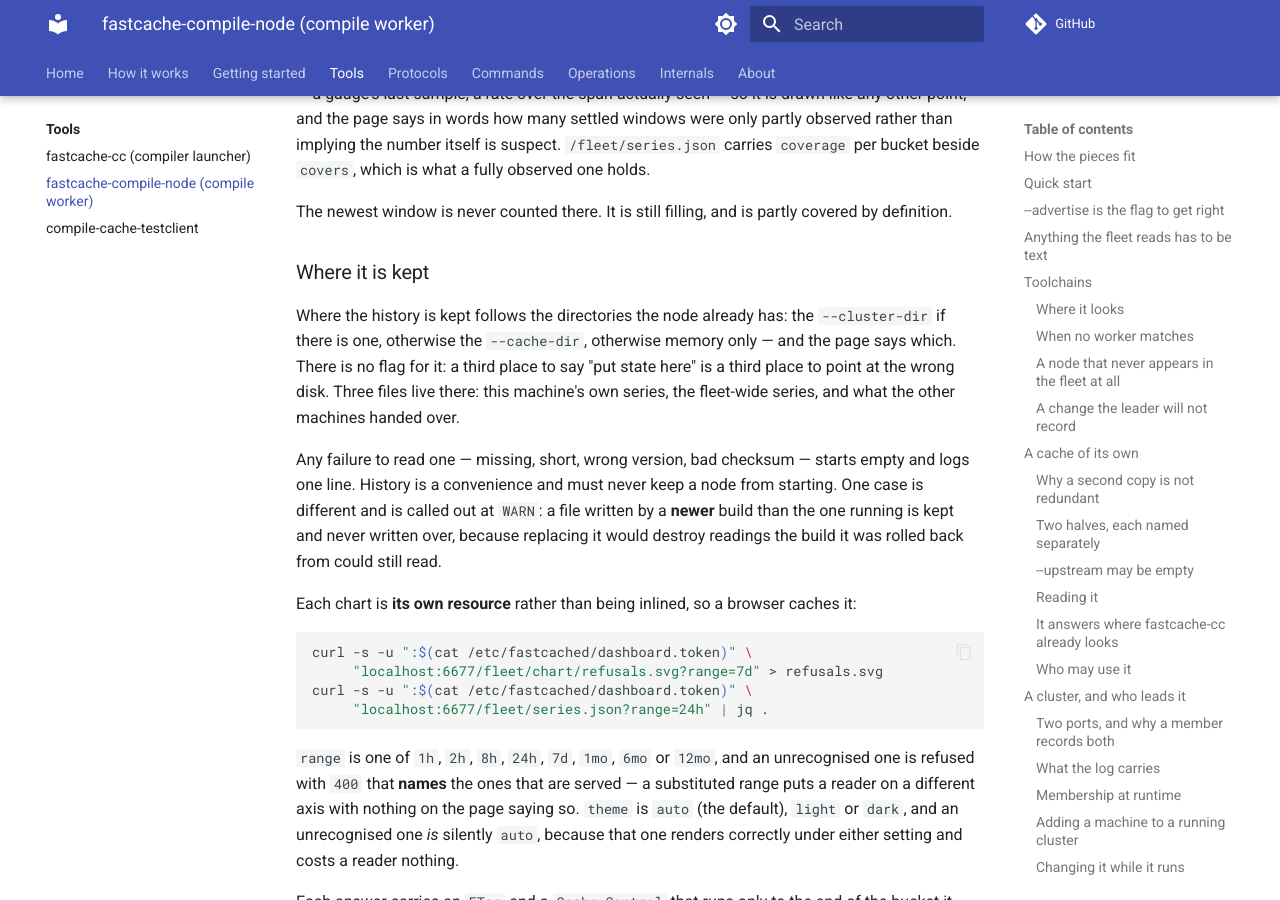
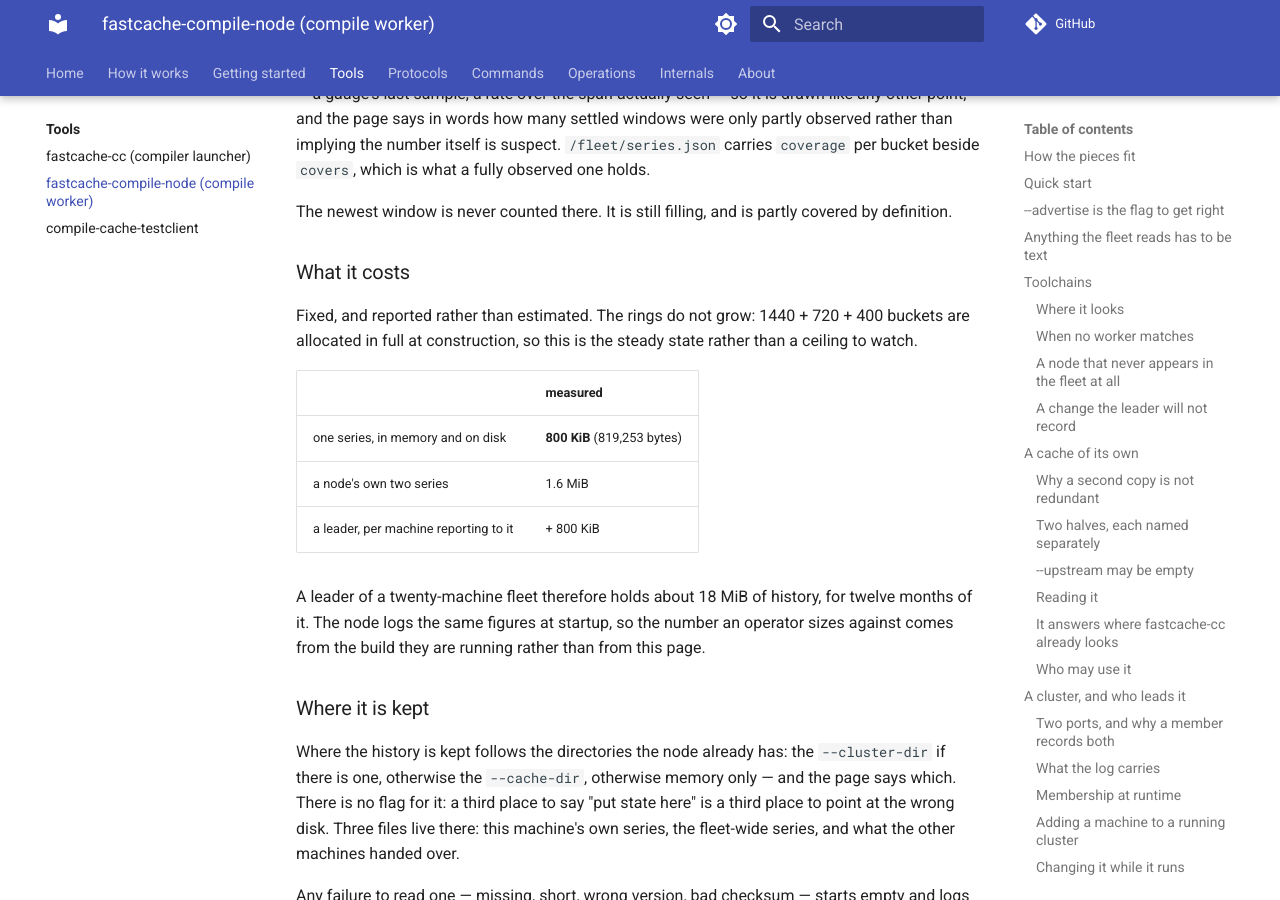
Before and after one commit to LASTRADA-Software/fastcached, an MkDocs documentation site: the page built from docs/tools/fastcache-compile-node.md, in a window 1280 px wide and 900 px high, scrolled down 30150 px. Built offline with MkDocs 1.6.1 and Material for MkDocs 9.7.7, drawn with Linux system fonts in a browser that asks for light colours; comment, search, counter and statistics services are not loaded.

Commit message:
distributed: a node states what a year of history costs, measured rather than guessed
`FleetRingTable`'s own comment already claimed it: "A node reports that number at
startup rather than an operator estimating it." Nothing did. `FleetHistoryBytes()`
computes it from the ring table and `sizeof(FleetBucket)` -- the rings are allocated
in full at construction and never grow, so it is the steady state rather than a
ceiling to watch -- and the sampler logs it beside the three stores it just restored.

    fleet history holds 800 KiB per series (1600 KiB for this node's own two),
    and a leader keeps a further 800 KiB for every machine that reports to it

The docs carry the same figures because they were **measured**, not derived twice:
819,253 bytes per file on a running node. A leader of twenty machines holds about
18 MiB, for twelve months.

The rest of this commit is what running it on a real install turned up. The node
here had been given `--cache-disk=64g` and `--cache-dir`, and reported no tier at
all: its cache listener defaults to `127.0.0.1:6674`, which is `fastcached`'s own
default port and the address `fastcache-cc` dials, so on a machine running both the
daemon wins the bind and `CacheTier` continues without a tier -- one WARN, and a
64 GiB store untouched across restarts. Filed as #229 rather than fixed here; a
compile node is a superset of the daemon for the 0xFC protocol and caches in memory
and on disk itself, so the single-node answer is one process rather than two.

The upgrade path is the part only a real install could exercise. The file on that
node was `FCFH` v1 at 141,549 bytes, written by the build that was running. It came
back as v2 at 819,253 with its readings intact -- the 24-hour view complete at
288/288, and the hour and day rings, which v1 did not have, populated from the
single minute ring it did. A restart then restored all three v2 stores rather than
starting empty.

Signed-off-by: Christian Parpart <christian@parpart.family>

```diff
--- a/docs/tools/fastcache-compile-node.md
+++ b/docs/tools/fastcache-compile-node.md
@@ -1270,6 +1270,23 @@ itself is suspect. `/fleet/series.json` carries `coverage` per bucket beside
 The newest window is never counted there. It is still filling, and is partly
 covered by definition.
 
+### What it costs
+
+Fixed, and reported rather than estimated. The rings do not grow: 1440 + 720 + 400
+buckets are allocated in full at construction, so this is the steady state rather
+than a ceiling to watch.
+
+| | measured |
+|---|---|
+| one series, in memory and on disk | **800 KiB** (819,253 bytes) |
+| a node's own two series | 1.6 MiB |
+| a leader, per machine reporting to it | + 800 KiB |
+
+A leader of a twenty-machine fleet therefore holds about 18 MiB of history, for
+twelve months of it. The node logs the same figures at startup, so the number an
+operator sizes against comes from the build they are running rather than from this
+page.
+
 ### Where it is kept
 
 Where the history is kept follows the directories the node already has: the
```
Also changed, not shown: .agent/rules/metrics-and-observability.md (+6 -0 lines), 2 other files.
